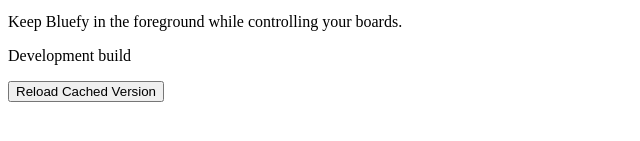
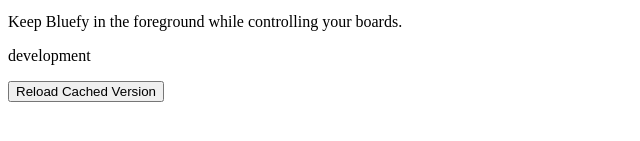
Before and after one commit to SeanDolan/BTWeb, a website with bundled scripts: page docs/index.html in a window 1280 px wide. Shown: the part 353-494 px from the top of the page, 0-640 px from the left. Built offline with nearby package versions, Linux system fonts and the light colour scheme.

Commit message:
Display only the Git commit identifier in the footer

```diff
--- a/docs/controller/updates.js
+++ b/docs/controller/updates.js
@@ -30,8 +30,7 @@ export async function latestRelease(fetcher = fetch, root = SITE_ROOT) {
 }
 
 export function installUpdates(document, location, fetcher = fetch) {
-  document.getElementById('commit').textContent = COMMIT === 'development'
-    ? 'Development build' : `Commit ${COMMIT.slice(0, 8)}`;
+  document.getElementById('commit').textContent = COMMIT;
   const button = document.getElementById('reload-cache');
   const status = document.getElementById('reload-status');
   button.addEventListener('click', async () => {
--- a/docs/style.css
+++ b/docs/style.css
@@ -27,5 +27,6 @@ th:first-child { text-align: left; padding-left: 0; padding-right: 8px; }
 #message { color: #fbd98a; }
 #message:empty { display: none; }
 footer { font-size: .85rem; }
+#commit { overflow-wrap: anywhere; }
 .sr-only { position: absolute; width: 1px; height: 1px; padding: 0; margin: -1px; overflow: hidden; clip: rect(0, 0, 0, 0); white-space: nowrap; border: 0; }
 @media (max-width: 360px) { main { padding-inline: 10px; } .name-column { width: 36%; } }
```
